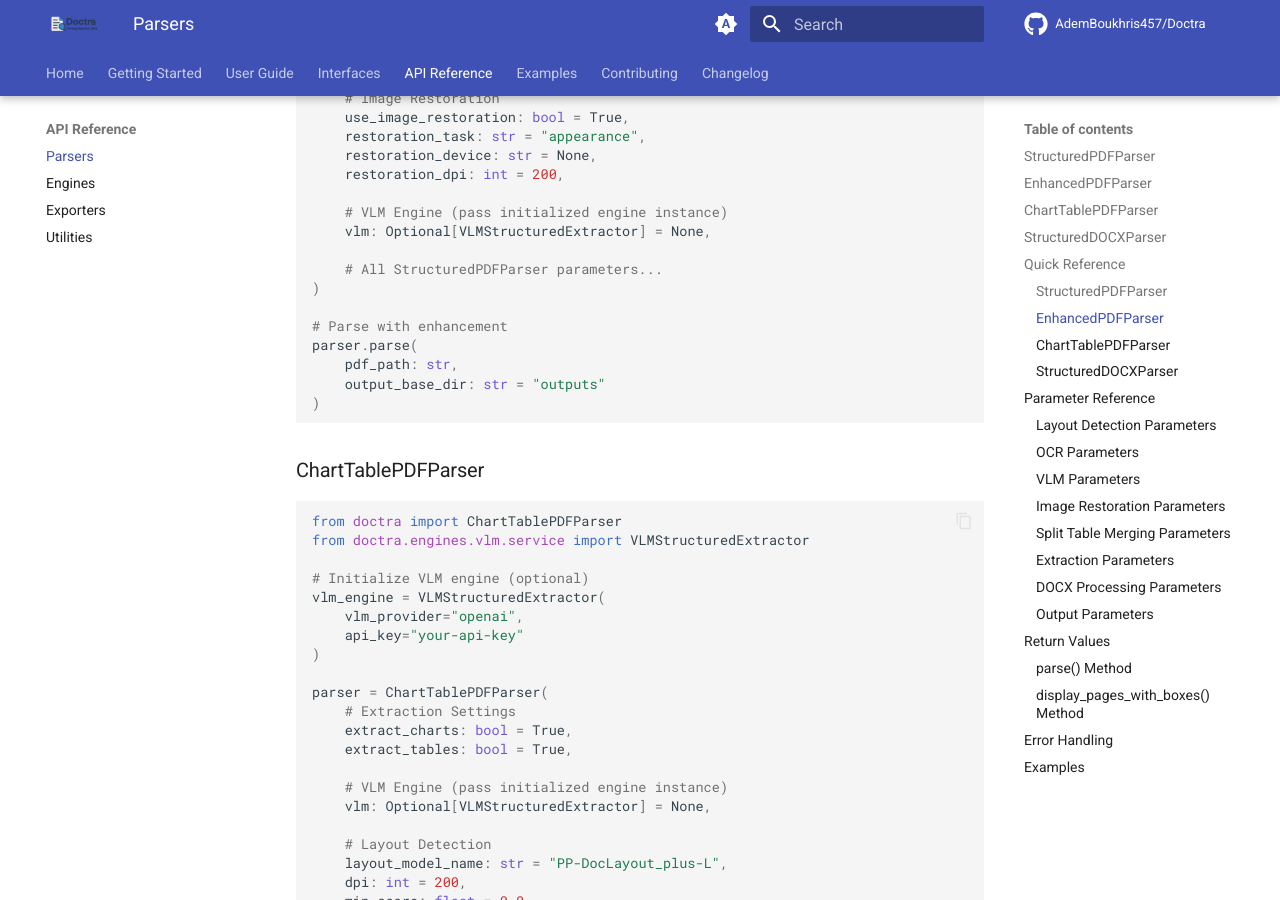
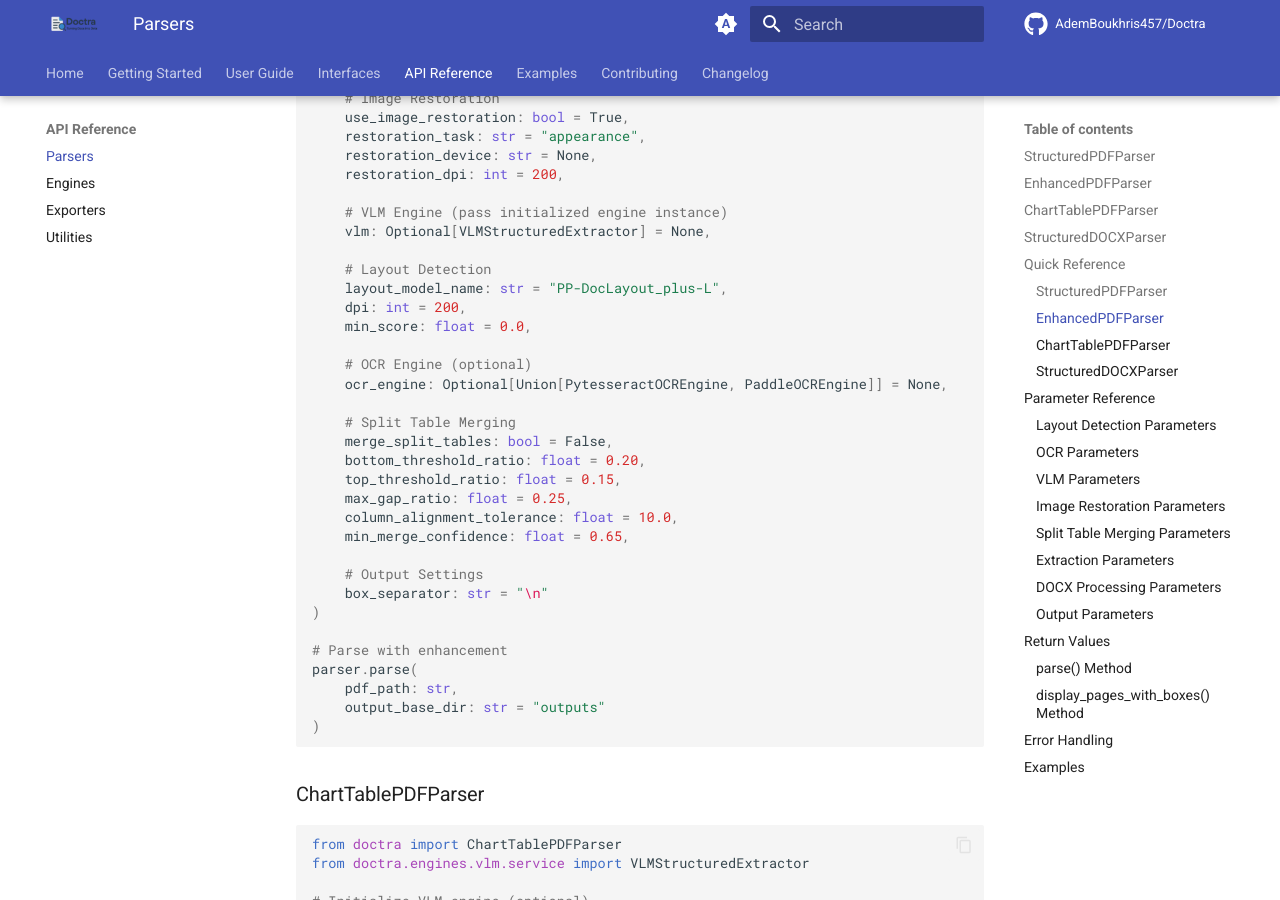
Before and after one commit to AdemBoukhris457/Doctra, an MkDocs documentation site: the page built from docs/api/parsers.md, in a window 1280 px wide and 900 px high, scrolled down 2644 px. Built offline with MkDocs 1.6.1 and Material for MkDocs 9.7.7, drawn with Linux system fonts in a browser that asks for light colours; comment, search, counter and statistics services are not loaded; the version menu is left out; some of the changed text lies outside the part shown.

Commit message:
docs: update API reference with split table merging for EnhancedPDFParser
- Add split table merging parameters to EnhancedPDFParser quick reference
- Include all configuration options in code example
- Add note that split table merging is available for both parsers

```diff
--- a/docs/api/parsers.md
+++ b/docs/api/parsers.md
@@ -132,7 +132,24 @@ parser = EnhancedPDFParser(
     # VLM Engine (pass initialized engine instance)
     vlm: Optional[VLMStructuredExtractor] = None,
 
-    # All StructuredPDFParser parameters...
+    # Layout Detection
+    layout_model_name: str = "PP-DocLayout_plus-L",
+    dpi: int = 200,
+    min_score: float = 0.0,
+
+    # OCR Engine (optional)
+    ocr_engine: Optional[Union[PytesseractOCREngine, PaddleOCREngine]] = None,
+
+    # Split Table Merging
+    merge_split_tables: bool = False,
+    bottom_threshold_ratio: float = 0.20,
+    top_threshold_ratio: float = 0.15,
+    max_gap_ratio: float = 0.25,
+    column_alignment_tolerance: float = 10.0,
+    min_merge_confidence: float = 0.65,
+
+    # Output Settings
+    box_separator: str = "\n"
 )
 
 # Parse with enhancement
```
Also changed, not shown: other parts of docs/api/parsers.md (+2 -0 lines).
